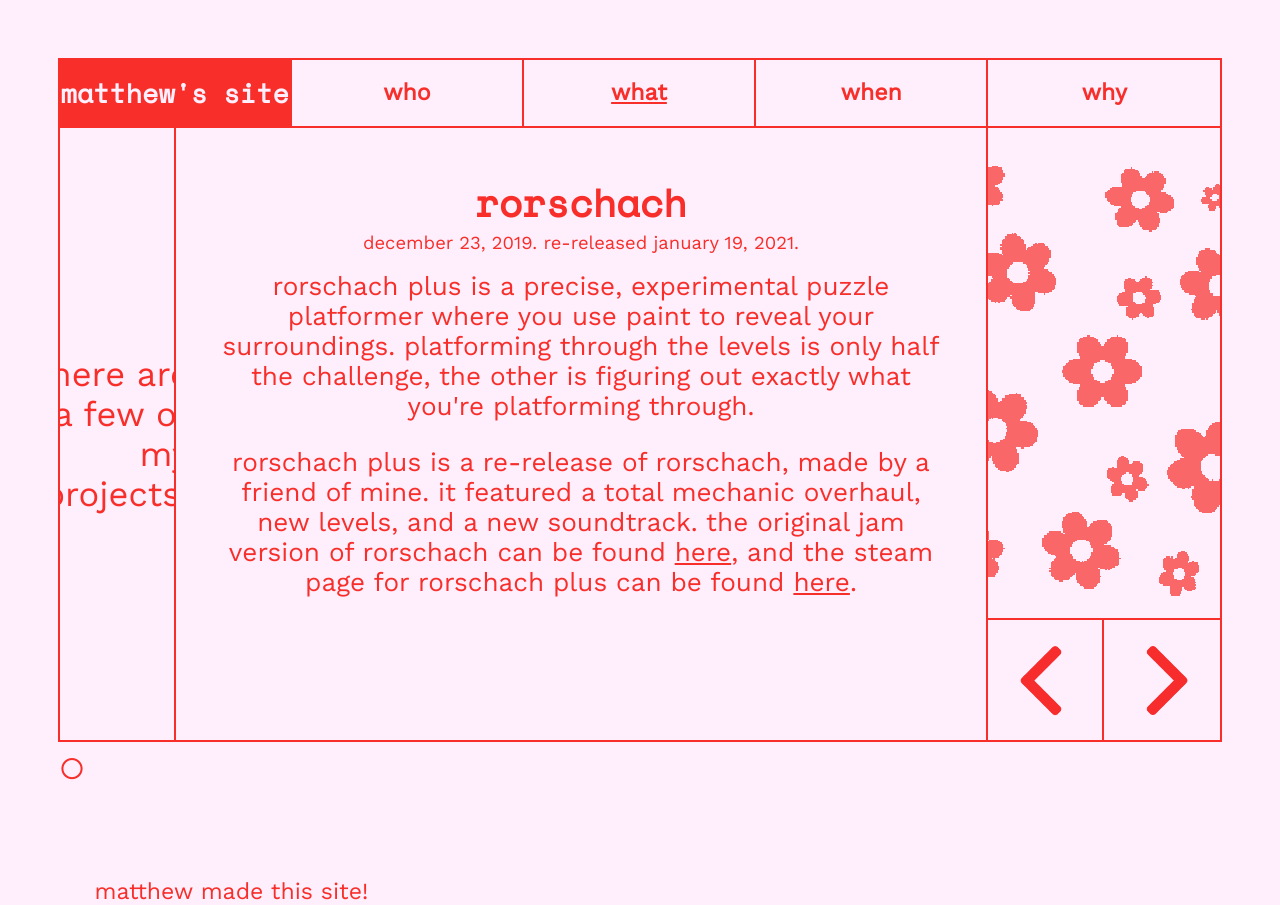
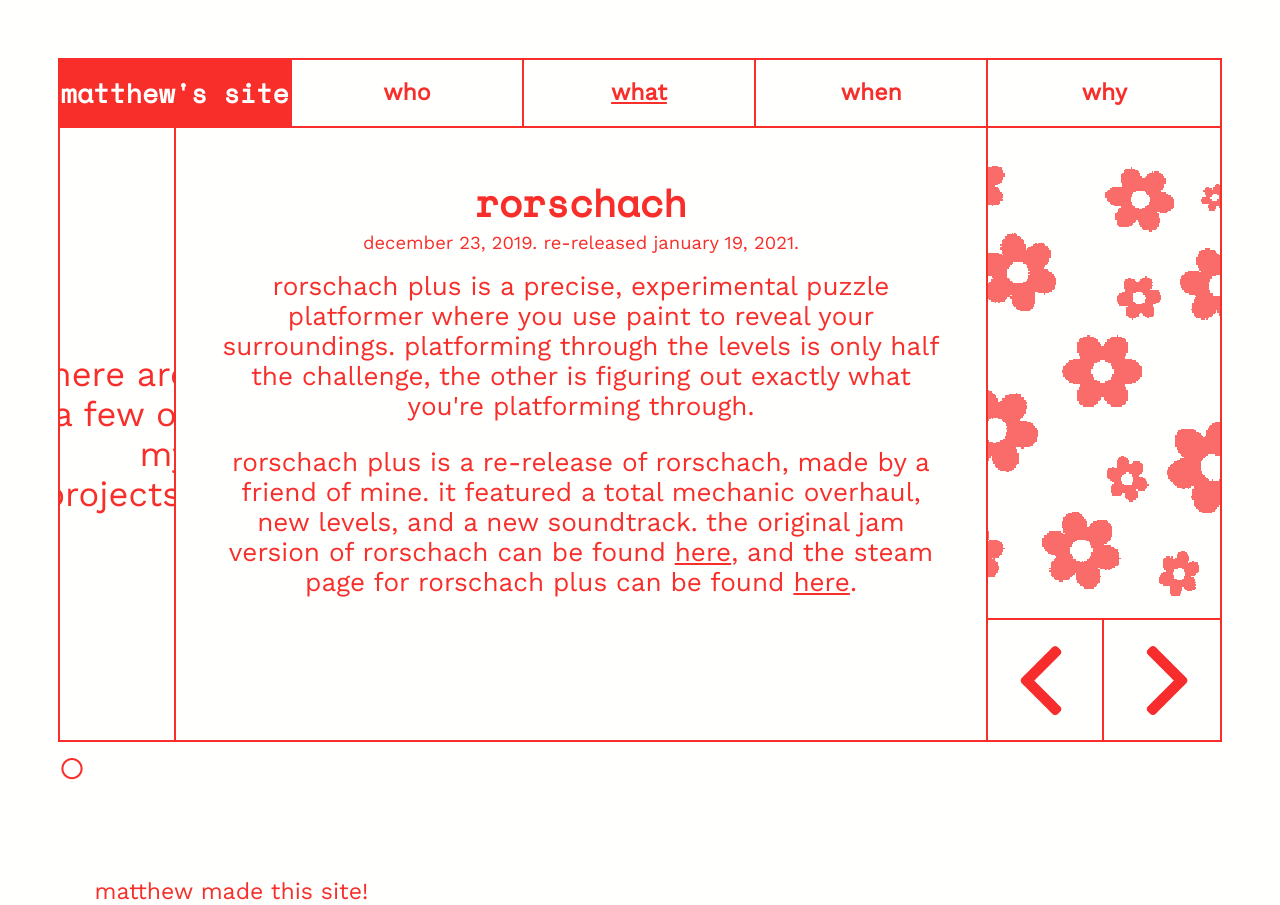
Before and after one commit to matthew-hre/COMP2511-002-ASG3, a plain HTML site: page pages/what.html in a window 1280 px wide. Drawn offline with nearby package versions, Linux system fonts and the light colour scheme.

Commit message:
more access changes

```diff
--- a/pages/what.html
+++ b/pages/what.html
@@ -99,10 +99,18 @@
         />
 
         <a class="button" onclick="rightButtonPressed()" id="rightButton">
-          <img src="../images/right-arrow.png" alt="arrow" class="icon-small" />
+          <img
+            src="../images/right-arrow.png"
+            alt="right arrow button"
+            class="icon-small"
+          />
         </a>
         <a class="button" onclick="leftButtonPressed()" id="leftButton">
-          <img src="../images/right-arrow.png" alt="arrow" class="icon-small" />
+          <img
+            src="../images/right-arrow.png"
+            alt="left arrow button"
+            class="icon-small"
+          />
         </a>
       </aside>
     </main>
--- a/style/general.css
+++ b/style/general.css
@@ -2,7 +2,7 @@
 
 :root {
   --primary: #f72e2a;
-  --secondary: #ffeffc;
+  --secondary: #fffffe;
 }
 
 * {
--- a/style/index.css
+++ b/style/index.css
@@ -1,6 +1,6 @@
 :root {
   --primary: #f72e2a;
-  --secondary: #ffeffc;
+  --secondary: #fffffe;
 }
 
 form {
--- a/style/media/index.css
+++ b/style/media/index.css
@@ -1,6 +1,6 @@
 :root {
   --primary: #f72e2a;
-  --secondary: #ffeffc;
+  --secondary: #fffffe;
 }
 
 @media (max-width: 900px) {
--- a/style/media/what.css
+++ b/style/media/what.css
@@ -1,6 +1,6 @@
 :root {
   --primary: #f72e2a;
-  --secondary: #ffeffc;
+  --secondary: #fffffe;
 }
 
 @media (max-width: 900px) {
--- a/style/media/when.css
+++ b/style/media/when.css
@@ -1,6 +1,6 @@
 :root {
   --primary: #f72e2a;
-  --secondary: #ffeffc;
+  --secondary: #fffffe;
 }
 
 @media (max-width: 900px) {
--- a/style/media/why.css
+++ b/style/media/why.css
@@ -1,6 +1,6 @@
 :root {
   --primary: #f72e2a;
-  --secondary: #ffeffc;
+  --secondary: #fffffe;
 }
 
 @media (max-width: 900px) {
--- a/style/what.css
+++ b/style/what.css
@@ -1,6 +1,6 @@
 :root {
   --primary: #f72e2a;
-  --secondary: #ffeffc;
+  --secondary: #fffffe;
 }
 
 aside {
--- a/style/when.css
+++ b/style/when.css
@@ -1,6 +1,6 @@
 :root {
   --primary: #f72e2a;
-  --secondary: #ffeffc;
+  --secondary: #fffffe;
 }
 
 .timeline-article {
--- a/style/why.css
+++ b/style/why.css
@@ -1,3 +1,8 @@
+:root {
+  --primary: #f72e2a;
+  --secondary: #fffffe;
+}
+
 .video {
   grid-column: -1 / 1;
   grid-row: span 2;
```
